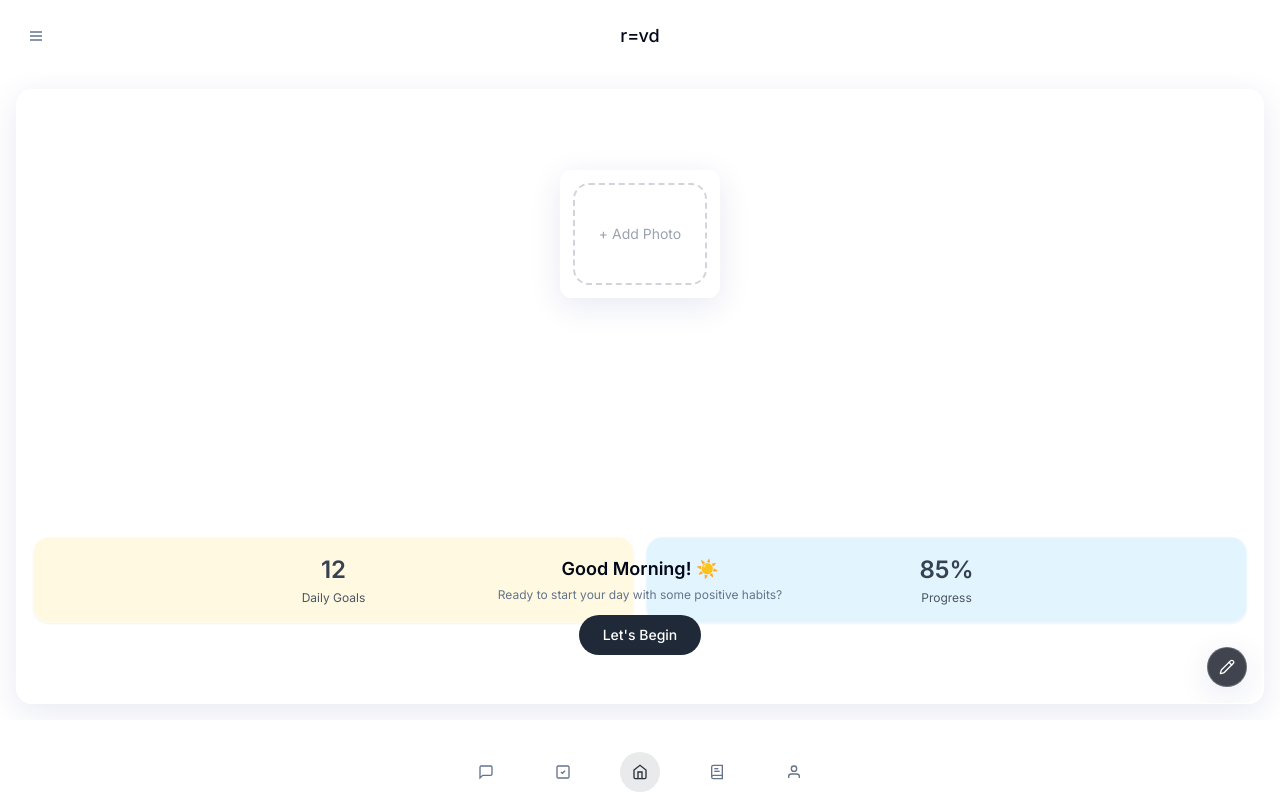
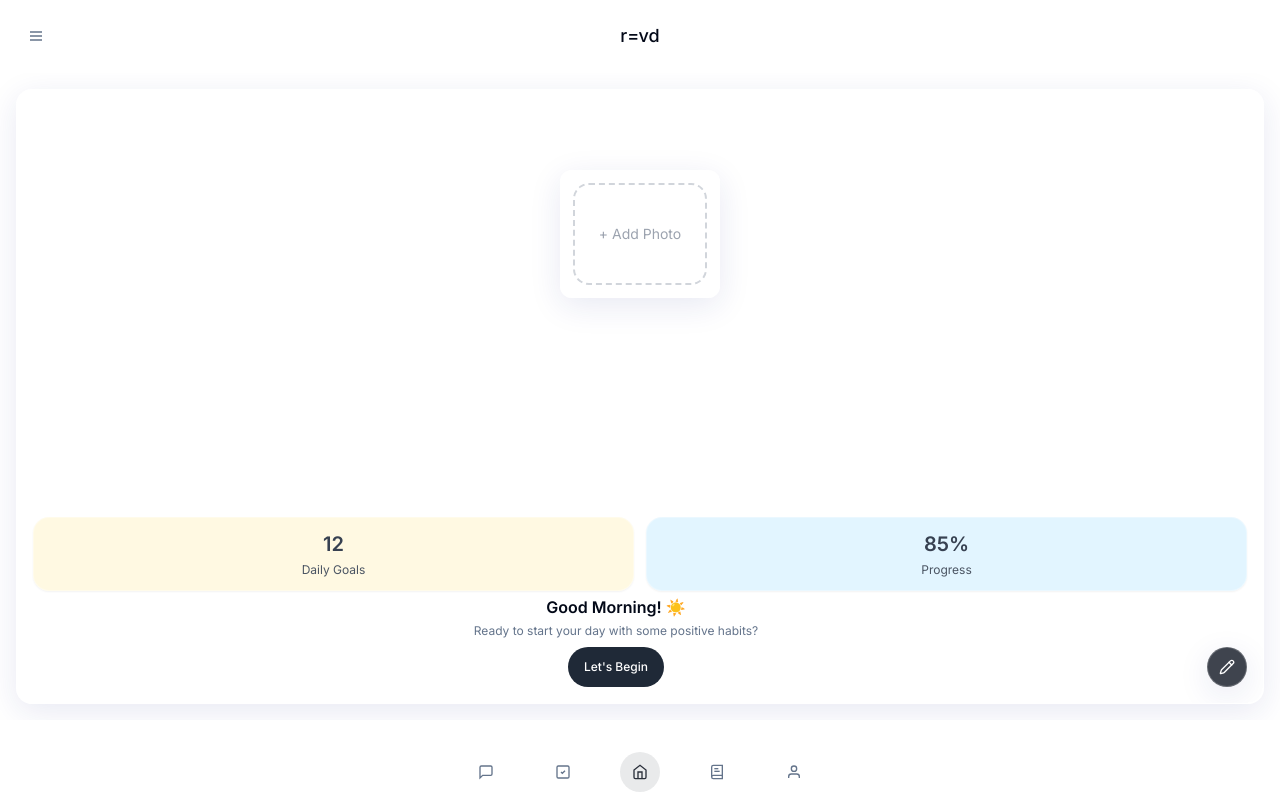
Before and after one commit to taeeleee/r_vd, a React (Vite) app: page / in a window 1280 px wide. Built offline with nearby package versions, Linux system fonts and the light colour scheme.

Commit message:
Adjust layout of VisionBoard
Adjusted the positioning of a div to move it up, slimmed down boxes, and repositioned the h2, p, and button elements to be beside the white pen button within the main div.

```diff
--- a/src/components/VisionBoard.tsx
+++ b/src/components/VisionBoard.tsx
@@ -33,30 +33,30 @@ const VisionBoard = () => {
           </div>
 
           {/* Progress Cards */}
-          <div className="absolute bottom-20 left-4 right-4 grid grid-cols-2 gap-3">
-            <Card className="p-4 bg-soft-yellow/70 backdrop-blur-lg border border-white/30 shadow-glass">
+          <div className="absolute bottom-28 left-4 right-4 grid grid-cols-2 gap-3">
+            <Card className="p-3 bg-soft-yellow/70 backdrop-blur-lg border border-white/30 shadow-glass">
               <div className="text-center">
-                <div className="text-2xl font-bold text-gray-700 mb-1">12</div>
+                <div className="text-xl font-bold text-gray-700 mb-1">12</div>
                 <div className="text-xs text-gray-600">Daily Goals</div>
               </div>
             </Card>
 
-            <Card className="p-4 bg-soft-blue/70 backdrop-blur-lg border border-white/30 shadow-glass">
+            <Card className="p-3 bg-soft-blue/70 backdrop-blur-lg border border-white/30 shadow-glass">
               <div className="text-center">
-                <div className="text-2xl font-bold text-gray-700 mb-1">85%</div>
+                <div className="text-xl font-bold text-gray-700 mb-1">85%</div>
                 <div className="text-xs text-gray-600">Progress</div>
               </div>
             </Card>
           </div>
 
           {/* Greeting Section */}
-          <div className="absolute bottom-12 left-4 right-4 text-center">
-            <h2 className="text-lg font-semibold text-foreground mb-1">Good Morning! ☀️</h2>
-            <p className="text-muted-foreground mb-3 text-xs">
+          <div className="absolute bottom-4 left-4 right-16 text-center">
+            <h2 className="text-base font-semibold text-foreground mb-1">Good Morning! ☀️</h2>
+            <p className="text-muted-foreground mb-2 text-xs">
               Ready to start your day with some positive habits?
             </p>
             <Button
-              className="bg-gray-800 text-white hover:bg-gray-700 px-6 py-1.5 rounded-full text-sm"
+              className="bg-gray-800 text-white hover:bg-gray-700 px-4 py-1 rounded-full text-xs"
               onClick={() => navigate("/goals")}
             >
               Let's Begin
```
